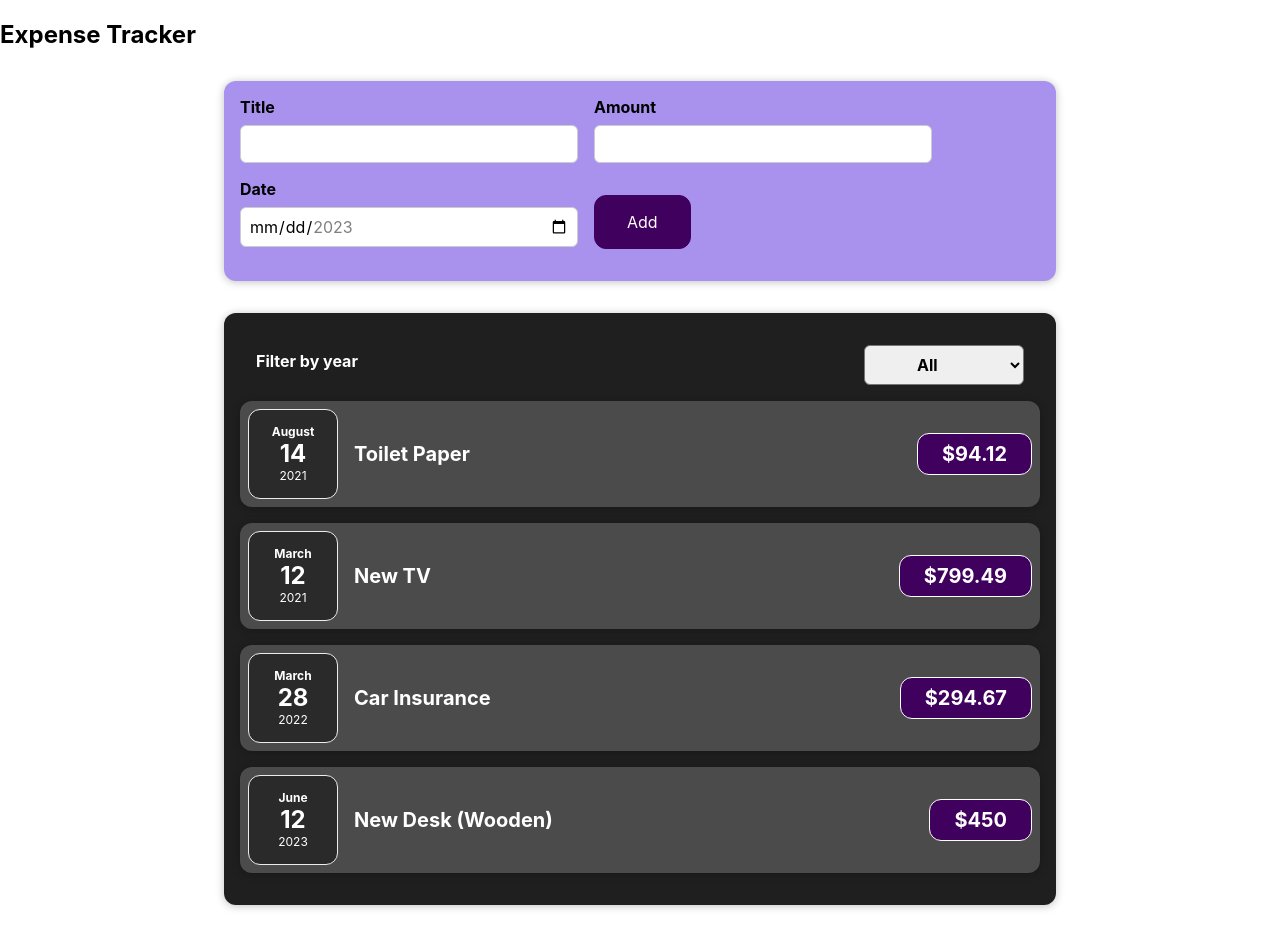
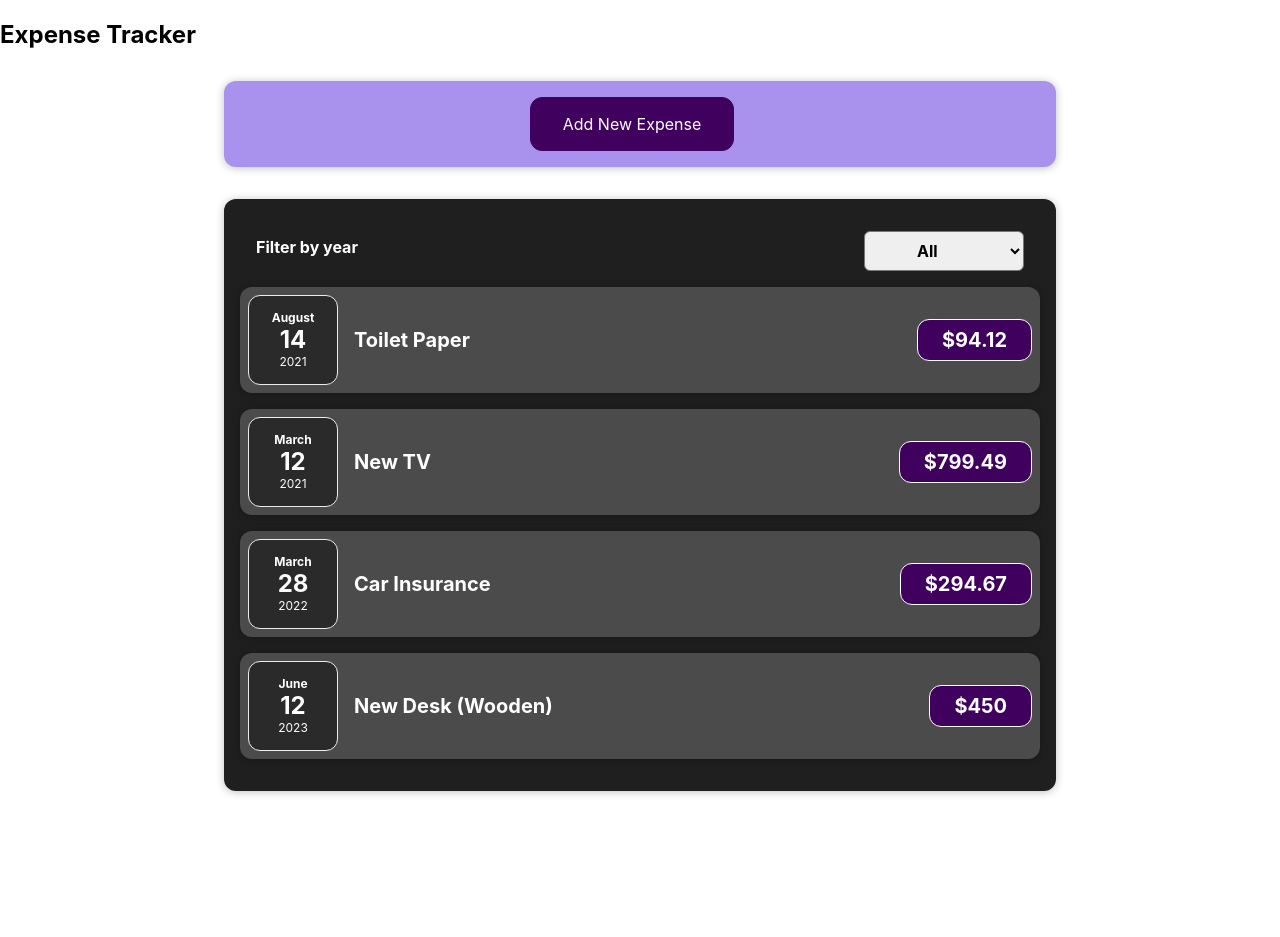
Before and after one commit to jkalandarov/expense-tracker-react-app, a React (Create React App) app: page / in a window 1280 px wide. After the commit the page ends 823 px from the top, so only its background shows below. Built offline with nearby package versions, Linux system fonts and the light colour scheme; the HTML template or start-up script is replaced by a standard one.

Commit message:
added new login in expense adding

```diff
--- a/src/components/NewExpense/ExpenseForm.js
+++ b/src/components/NewExpense/ExpenseForm.js
@@ -48,6 +48,7 @@
           <input type='date' min="2023-01-01" max="2023-12-31" onChange={handleDateChange} value={userInput.date}/>
         </div>
         <div className='new-expense__actions'>
+          <button type='button' onClick={props.onCancel}>Cancel</button>
           <button type='submit'>Add</button>
         </div>
       </div>
--- a/src/components/NewExpense/NewExpense.js
+++ b/src/components/NewExpense/NewExpense.js
@@ -1,19 +1,28 @@
-import React from 'react';
+import React, { useState } from 'react';
 import './NewExpense.css';
 import ExpenseForm from './ExpenseForm';
 
 function NewExpense(props) {
+  const [ isEditingMode, setEditingMode ] = useState(false);
   const handleExpenseData = (enteredExpenseData) => {
     const expenseData = {
       ...enteredExpenseData,
       id: ((Math.random() * 100) + 1).toString()
     }
     props.onAddExpense(expenseData);
+    setEditingMode(false);
   }
+
+  const startEditingMode = () => setEditingMode(true);
+  const stopEditingMode = () => setEditingMode(false);
 
   return (
     <div className='new-expense'>
-      <ExpenseForm onSaveExpenseData={handleExpenseData}/>
+      {
+        !isEditingMode
+          ? <button onClick={startEditingMode}>Add New Expense</button>
+          : <ExpenseForm onSaveExpenseData={handleExpenseData} onCancel={stopEditingMode}/>
+      }
     </div>
   )
 }
```
